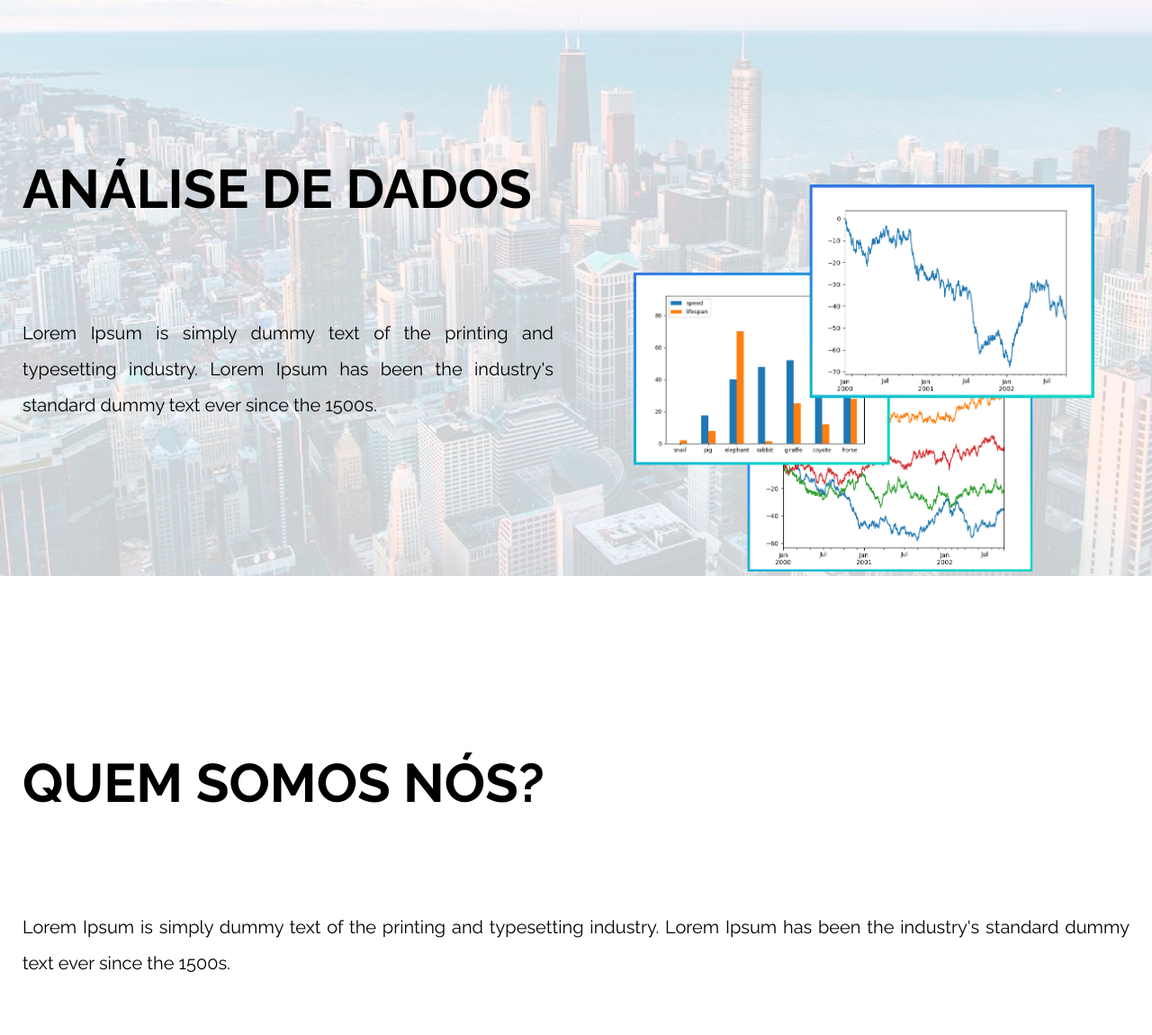
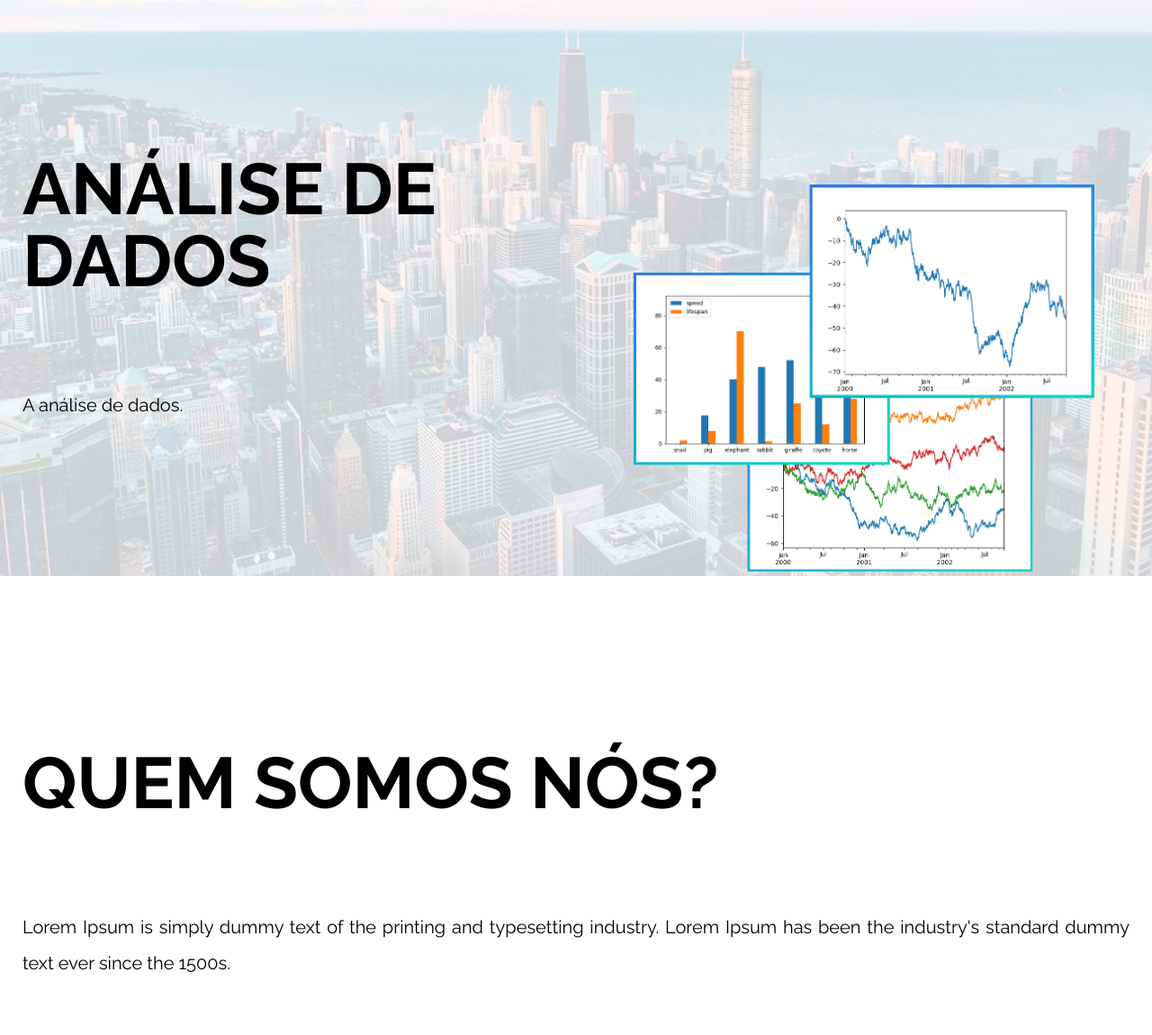
Before and after one commit to gustlok1/starlysis, a PHP site: page /sobre_starlysis.php in a window 1280 px wide. Shown: the part 90-1240 px from the top of the page at 90% size. Run offline with PHP 8.4, Linux system fonts and the light colour scheme.

Commit message:
commit12

```diff
--- a/analise_starlysis.php
+++ b/analise_starlysis.php
@@ -13,7 +13,7 @@
     <meta name="viewport" content="width=device-width, initial-scale=1.0">
     <link rel="stylesheet" href="src/css/style_pagprincipal.css">
     <link rel="stylesheet" href="src/css/formatacao.css">
-    <title>STARLYSIS - Página Principal</title>
+    <title>Página Principal - STARLYSIS</title>
 </head>
 <body>
     <?php
--- a/index.php
+++ b/index.php
@@ -8,7 +8,7 @@
     <meta name="viewport" content="width=device-width, initial-scale=1.0">
     <link rel="stylesheet" href="src/css/style_pagprincipal.css">
     <link rel="stylesheet" href="src/css/formatacao.css">
-    <title>STARLYSIS - Página Principal</title>
+    <title>Página Principal - STARLYSIS</title>
 </head>
 <body>
     <?php
--- a/login_starlysis.php
+++ b/login_starlysis.php
@@ -24,19 +24,19 @@
 
                 <li class="cadastro--input">
                     <h1>Email <span class="c-vermelho bold">*</span></h1>
-                    <input class="input" type="text" name="email" id="input-email" required placeholder="Digite aqui...">
+                    <input class="input" type="text" name="email" id="input-email" required placeholder="Exemplo@gmail.com...">
                     <span class="input__efeito"></span>
                 </li>
                 <li class="cadastro--input">
                     <h1>Senha <span class="c-vermelho bold">*</span></h1>
-                    <input class="input" type="password" name="senha" id="input-senha" required placeholder="Exemplo@gmail.com...">
+                    <input class="input" type="password" name="senha" id="input-senha" required placeholder="Digite sua senha...">
                     <span class="input__efeito"></span>
                 </li>
                 <input type="submit" value="enviar" style="display:none;" id="enviar">
                 </form>
             </ul>
 
-            <a href="./login_starlysis.html" class="cadastro--link">Já tem conta? Clique aqui para entrar</a>
+            <a href="./cadastro_starlysis.html" class="cadastro--link">Não tem conta? Clique aqui para se cadastrar</a>
             <a href="./suporte_starlysis.html" class="cadastro--link">Precisa de ajuda? Clique aqui para suporte</a>
             <div id="cadastro--submit"><label for="enviar"><img src="./src/imgs/finalizar.png" alt="avancar"></label></div>
 
--- a/sobre_starlysis.php
+++ b/sobre_starlysis.php
@@ -17,8 +17,8 @@
     ?>
     <main class="main1">
         <section class="main1--textos">
-            <h1>ANÁLISE DE DADOS</h1>
-            <p>Lorem Ipsum is simply dummy text of the printing and typesetting industry. Lorem Ipsum has been the industry's standard dummy text ever since the 1500s.</p>
+            <h1>ANÁLISE DE <br> DADOS</h1>
+            <p>A análise de dados.</p>
         </section>
         <img src="./src/imgs/graphics.png" alt="gráfico" class="main1--grafico">
     </main>
--- a/src/css/style_pagprincipal.css
+++ b/src/css/style_pagprincipal.css
@@ -106,7 +106,7 @@
     transition: .2s;
 }
 .header--div_login.active{
-    top: 70px;
+    top: 80px;
     opacity: 1;
 }
 .header--div_links{
--- a/src/css/style_pagsobre.css
+++ b/src/css/style_pagsobre.css
@@ -25,7 +25,7 @@
 .main1--textos h1{
     margin-bottom: 100px;
     font-weight: 700;
-    font-size: 60px;
+    font-size: 80px;
 }
 .main1--textos h1,.main1--textos P{
     width: inherit;
```
